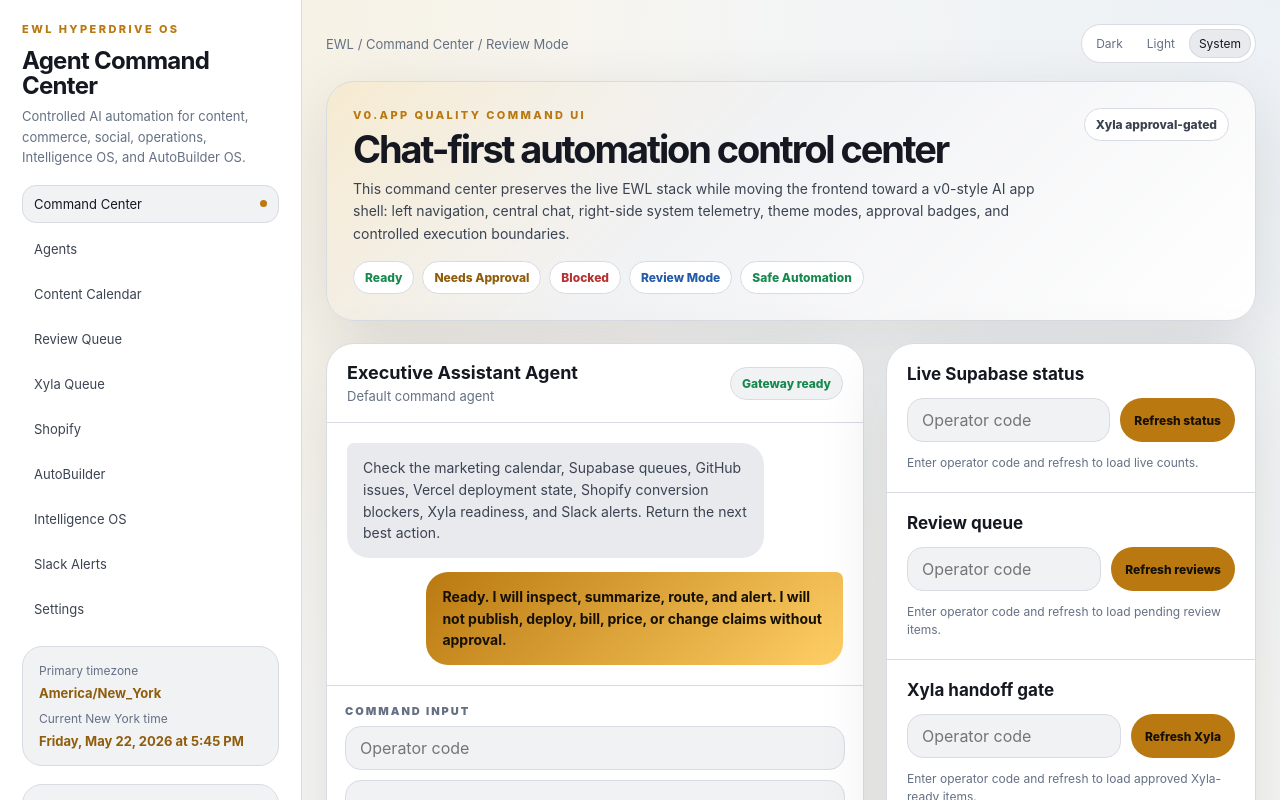
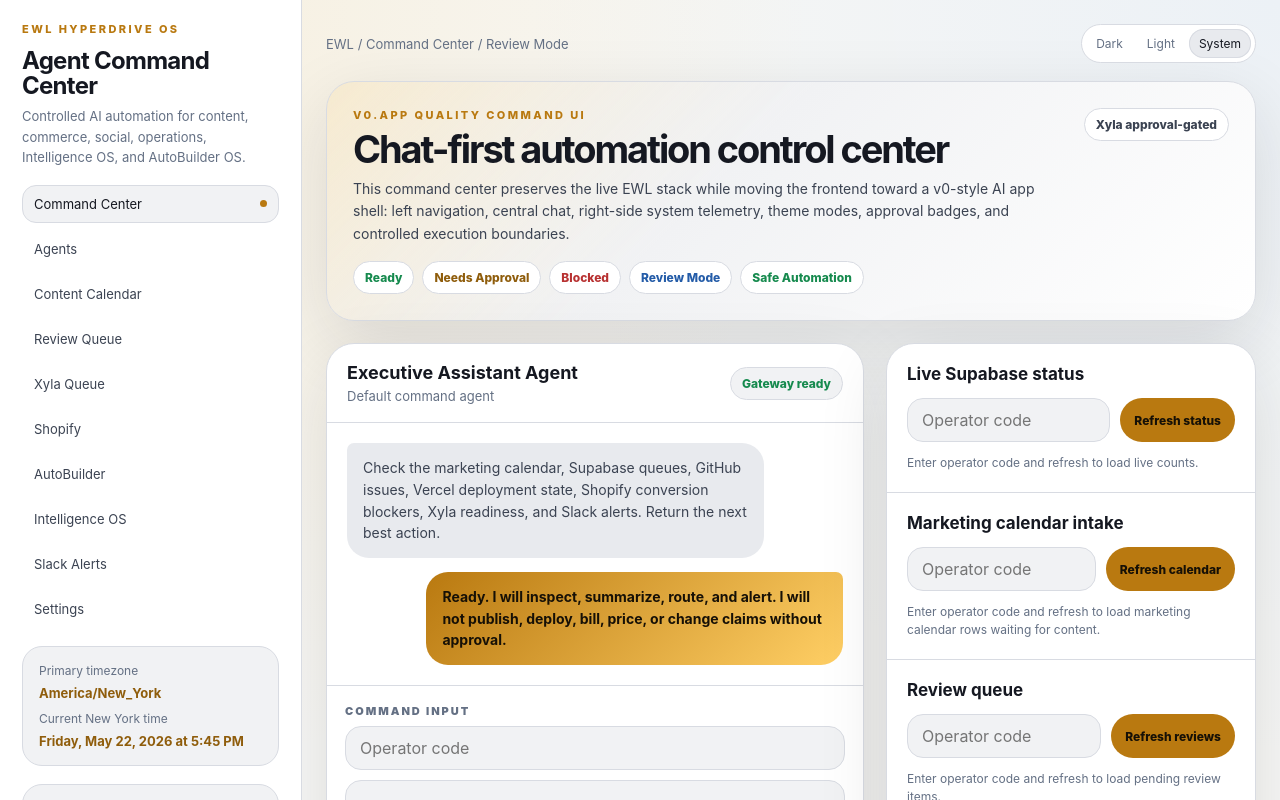
Before and after one commit to Strategic-Minds/EPOXY_WILL_CHANGE_YOUR_LIFE, a Next.js app: page / in a window 1280 px wide. Shown: the top 800 px of the page. Built offline with nearby package versions, Linux system fonts and the light colour scheme.

Commit message:
Wire marketing calendar intake panel

```diff
--- a/app/page.tsx
+++ b/app/page.tsx
@@ -1,5 +1,6 @@
 import { AgentChat } from './components/AgentChat';
 import { DashboardStatus } from './components/DashboardStatus';
+import { MarketingCalendarPanel } from './components/MarketingCalendarPanel';
 import { ReviewQueuePanel } from './components/ReviewQueuePanel';
 import { ThemeToggle } from './components/ThemeToggle';
 import { XylaQueuePanel } from './components/XylaQueuePanel';
@@ -141,6 +142,7 @@ export default function HomePage() {
 
           <aside className="right-panel">
             <DashboardStatus />
+            <MarketingCalendarPanel />
             <ReviewQueuePanel />
             <XylaQueuePanel />
 
```
